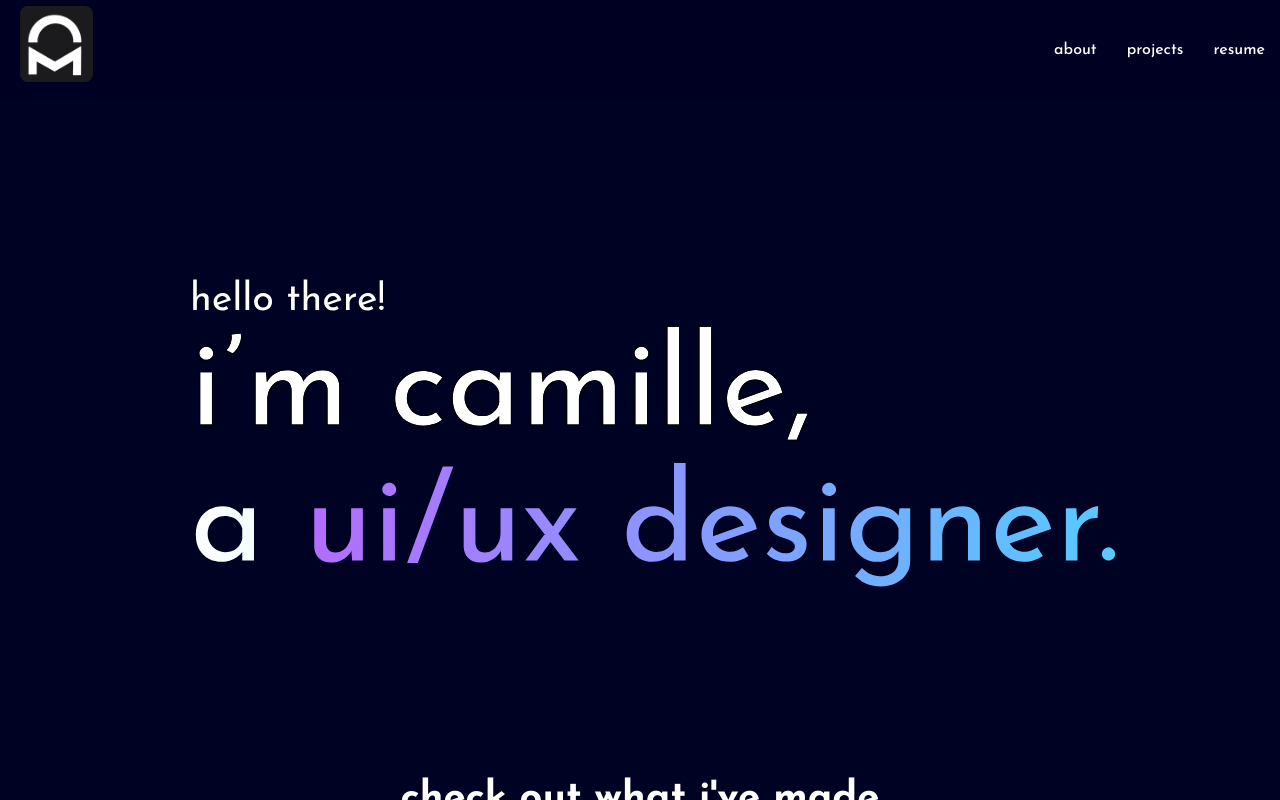
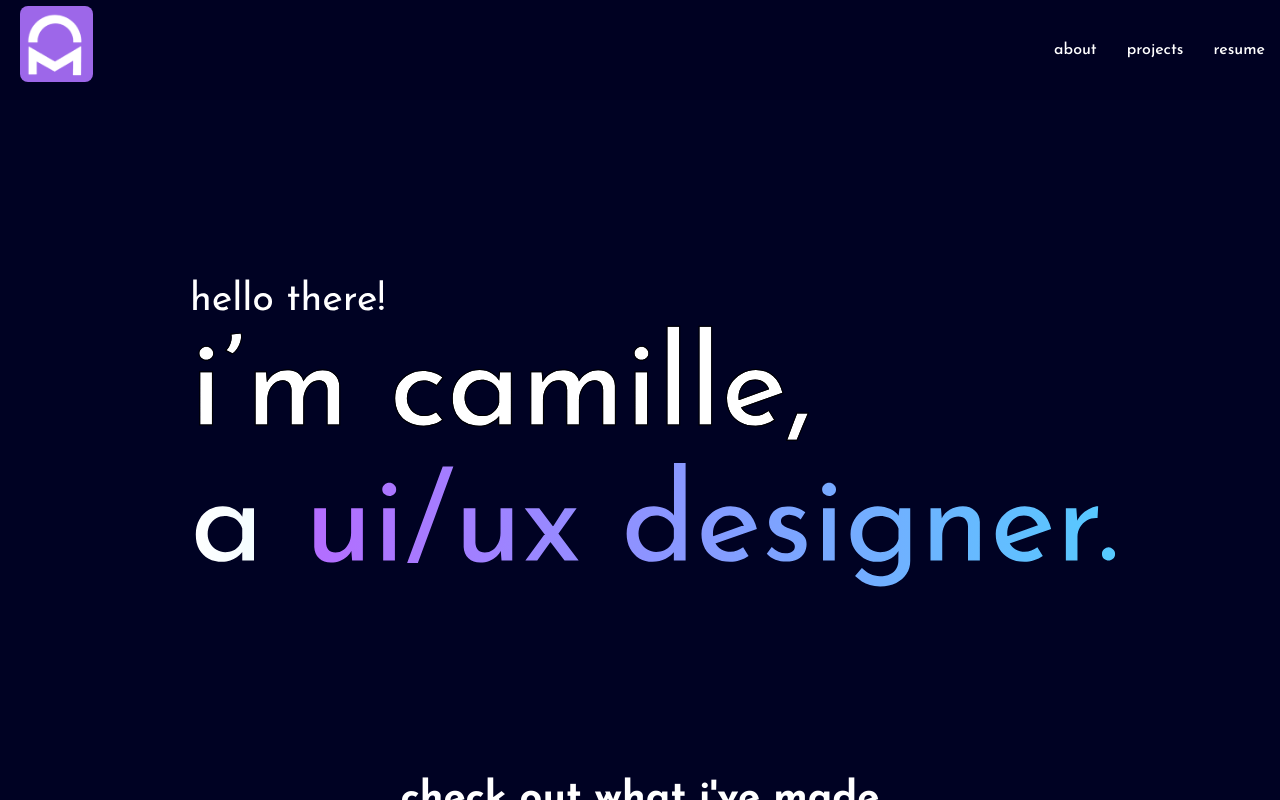
Before and after one commit to robmahalo/camille-folio, a React (Create React App) app in the folder frontend/: page / in a window 1280 px wide. In both pictures the pointer is over the picture 56 px from the left and 44 px from the top of the page. Shown: the top 800 px of the page. Built offline with nearby package versions, Linux system fonts and the light colour scheme.

Commit message:
changed hover color

```diff
--- a/frontend/src/routes/navigation/navigation.styles.scss
+++ b/frontend/src/routes/navigation/navigation.styles.scss
@@ -19,7 +19,7 @@
 
 
     &:hover {
-      background-color: rgba(31, 31, 31, 0.9); /* Set background color with opacity */
+      background-color: rgba(175,115,255, 0.9); /* Set background color with opacity */
       color: #AF73FF;
       border-radius: 8px;
     }
```
